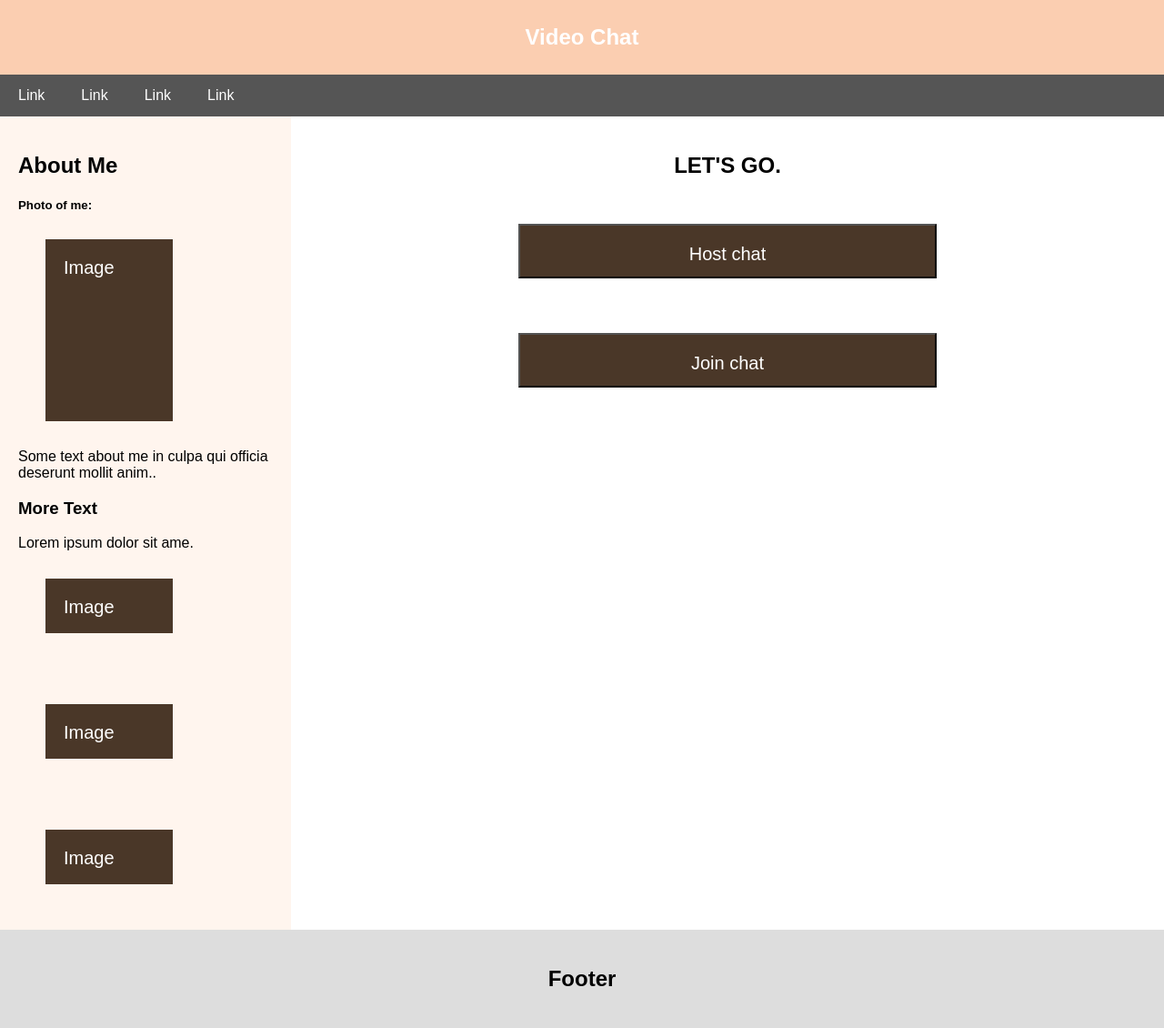
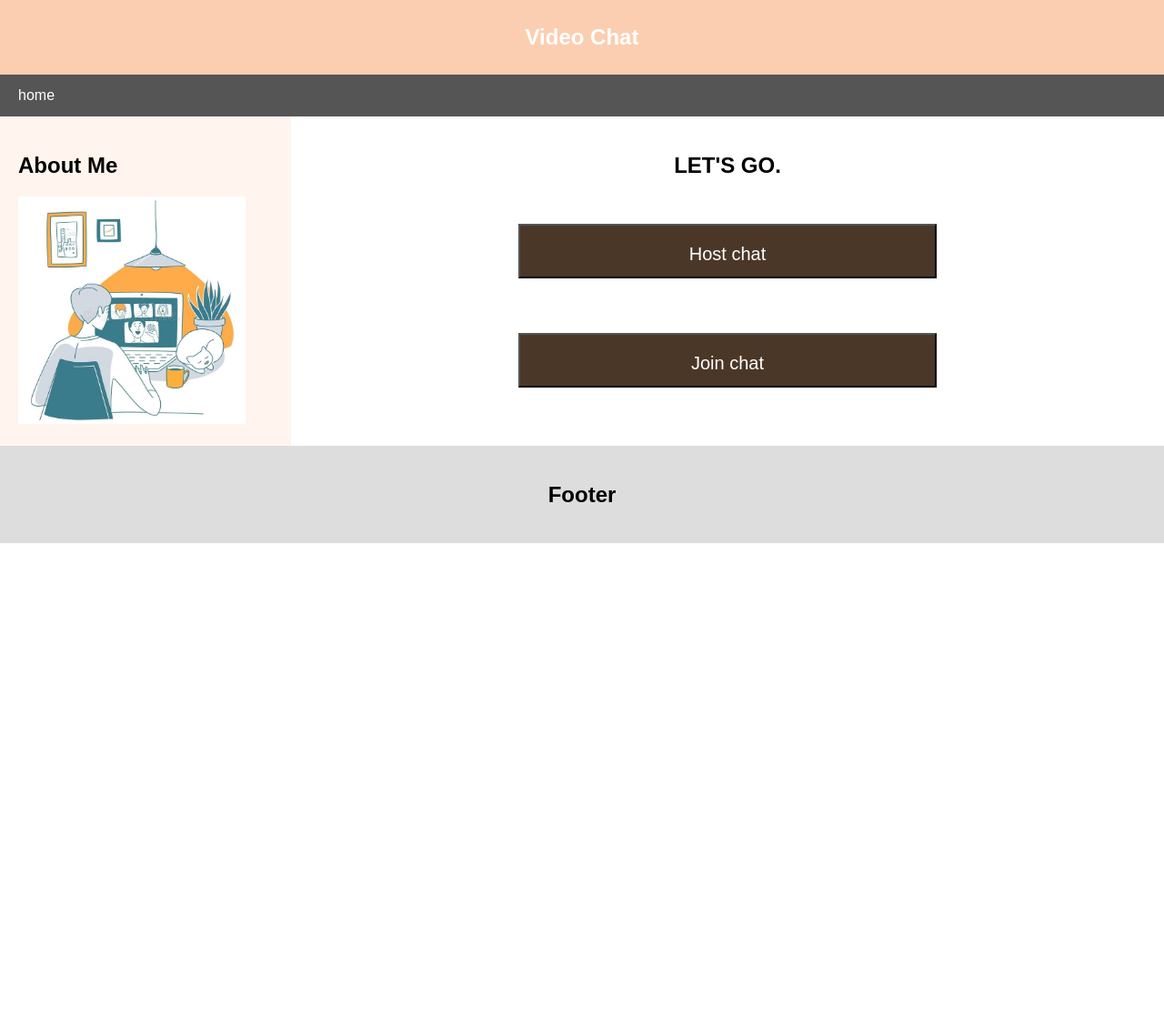
Before and after one commit to Demonic-lie/VideoChat_Django, a Django app: page / in a window 1280 px wide. Shown: the whole page at 91% size. After the commit the page ends 597 px from the top, so only its background shows below. Run offline with Django 3.2, Linux system fonts and the light colour scheme.

Commit message:
updated homepage

```diff
--- a/video chat/koru/static/koru/styles.css
+++ b/video chat/koru/static/koru/styles.css
@@ -70,6 +70,9 @@ body {
   font-size: 20px;
 }
 
+/* image */
+
+
 /* Footer */
 .footer {
   padding: 20px;
--- a/video chat/koru/templates/koru/index.html
+++ b/video chat/koru/templates/koru/index.html
@@ -2,10 +2,10 @@
 <!DOCTYPE html>
 <html>
 <head>
-    <title>Page Title</title>
+    <title>koru</title>
     <meta charset="UTF-8">
     <meta name="viewport" content="width=device-width, initial-scale=1">
-    <link href={% static 'koru/styles.css' %} rel="stylesheet">
+    <link href="{% static 'koru/styles.css' %}" rel="stylesheet">
 </head>
 <body>
 
@@ -16,24 +16,14 @@
 
 <!-- Navigation Bar -->
 <div class="navbar">
-    <a href="#">Link</a>
-    <a href="#">Link</a>
-    <a href="#">Link</a>
-    <a href="#">Link</a>
+    <a href="{% url 'koru:index' %}">home</a>
 </div>
 
 <!-- The flexible grid (content) -->
 <div class="row">
     <div class="side">
         <h2>About Me</h2>
-        <h5>Photo of me:</h5>
-        <div class="clickable" style="height:200px;">Image</div>
-        <p>Some text about me in culpa qui officia deserunt mollit anim..</p>
-        <h3>More Text</h3>
-        <p>Lorem ipsum dolor sit ame.</p>
-        <div class="clickable" style="height:60px;">Image</div><br>
-        <div class="clickable" style="height:60px;">Image</div><br>
-        <div class="clickable" style="height:60px;">Image</div>
+        <img src="{% static 'koru/pic1.jpg' %}" alt="sketch" style="height:250px;">
     </div>
     <div class="main">
         <h2>LET'S GO.</h2>
```
Also changed, not shown: video chat/koru/static/koru/pic1.jpg (added), video chat/koru/views.py (line endings or trailing spaces), video chat/videochat/settings.py (line endings or trailing spaces).
